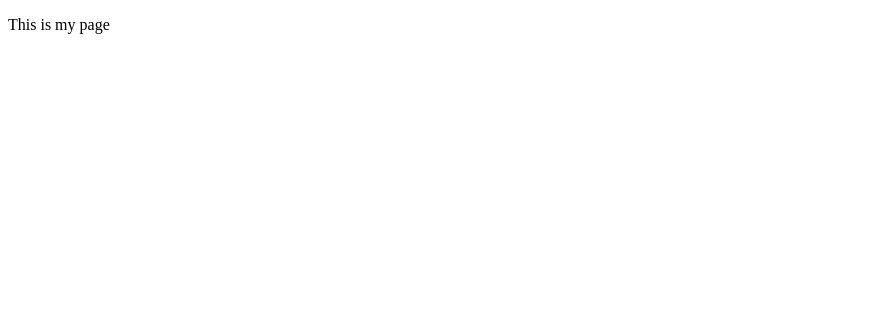
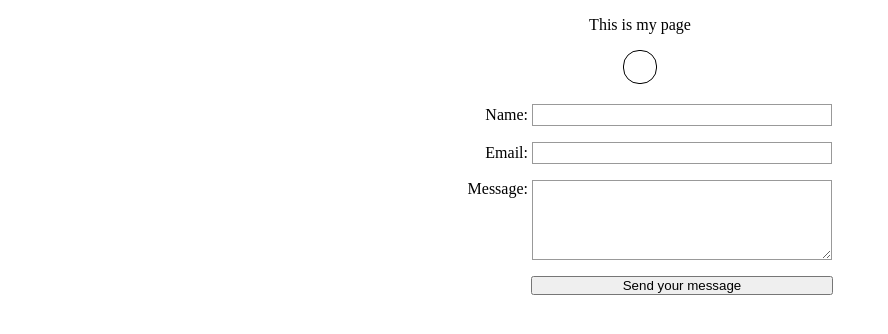
Before and after one commit to Ha0177/mdn-form-exercise, a plain HTML site: page index.html in a window 1280 px wide. Shown: the whole page, without its empty margins (0-888 px from the left). Drawn offline with Linux system fonts and the light colour scheme.

Commit message:
Add form and styling to index.html for user input

```diff
--- a/index.html
+++ b/index.html
@@ -4,8 +4,63 @@
     <meta charset="utf-8">
     <meta name="viewport" content="width=device-width">
     <title>My test page</title>
+    <style>
+      body {
+        text-align: center;
+      }
+      form {
+        display: inline-block;
+        padding: 1em;
+        border: 1px solid black;
+        border-radius: 1em;
+      }
+      p + p {
+        margin-top: 1em;
+      }
+      label {
+        display: inline-block;
+        width: 80px;
+        text-align: right;
+      }
+      input,
+      textarea {
+        font: 1em sans-serif;
+        width: 300px;
+        box-sizing: border-box;
+        border: 1px solid #999;
+      }
+      input:focus,
+      textarea:focus {
+        outline-style: solid;
+        outline-color: #000;
+      }
+      textarea {
+        vertical-align: top;
+        height: 5rem;
+      }
+      button {
+        margin-left: 6.3em;
+        padding: 0px 90px 0px 90px;
+      }
+    </style>
   </head>
   <body>
     <p>This is my page</p>
+    <form action="/my-page" method="post"></form>
+      <p>
+        <label for="name">Name:</label>
+        <input type="text" name="user_name" id="name">
+      </p>
+      <p>
+        <label for="mail">Email:</label>
+        <input type="email" name="user_email" id="mail">
+      </p>
+      <p>
+        <label for="msg">Message:</label>
+        <textarea name="user_message" id="msg"></textarea>
+      </p>
+      <p class="button">
+        <button type="submit">Send your message</button>
+      </p>
   </body>
 </html>
```
